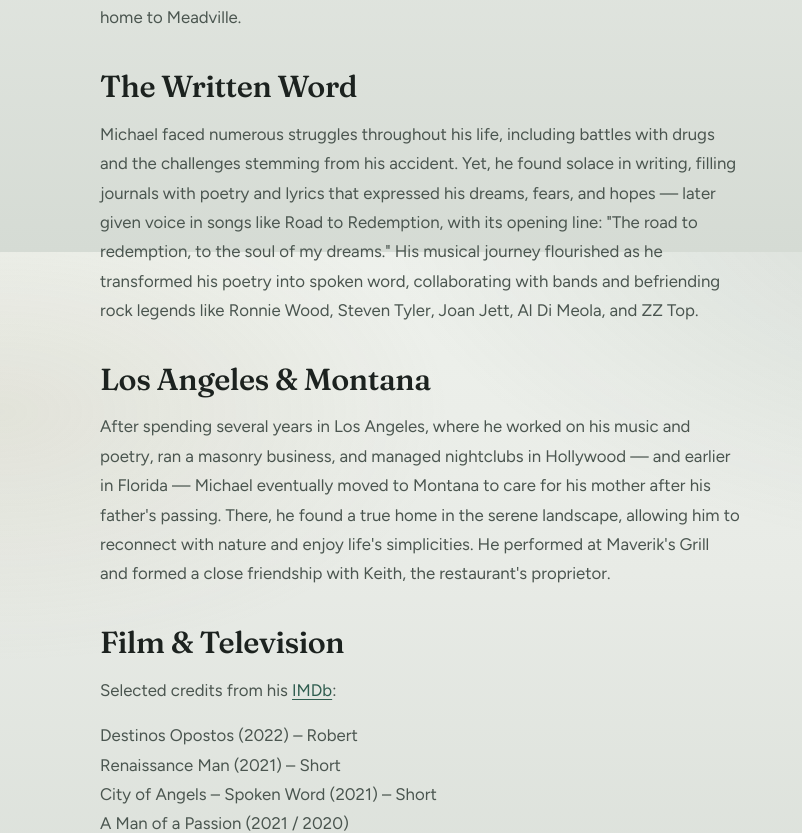
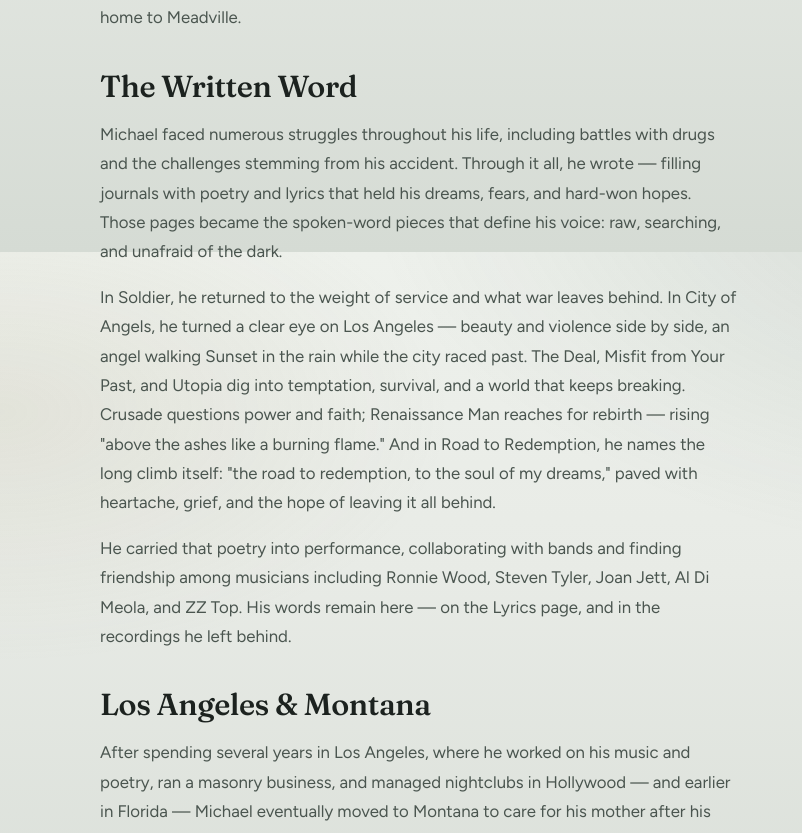
Before and after one commit to LeifChristian/michaelstone, a React (Vite) app: page /biography in a window 1280 px wide. Shown: the part 548-1381 px from the top of the page, without its empty margins (0-802 px from the left). Built offline with nearby package versions, Linux system fonts and the light colour scheme.

Commit message:
Expand Written Word section from his actual poems
Co-authored-by: Cursor <cursoragent@cursor.com>

```diff
--- a/content/biography.md
+++ b/content/biography.md
@@ -8,7 +8,11 @@ At 18, Michael left his small-town roots to serve in the Air Force, bidding fare
 
 ## The Written Word
 
-Michael faced numerous struggles throughout his life, including battles with drugs and the challenges stemming from his accident. Yet, he found solace in writing, filling journals with poetry and lyrics that expressed his dreams, fears, and hopes — later given voice in songs like Road to Redemption, with its opening line: "The road to redemption, to the soul of my dreams." His musical journey flourished as he transformed his poetry into spoken word, collaborating with bands and befriending rock legends like Ronnie Wood, Steven Tyler, Joan Jett, Al Di Meola, and ZZ Top.
+Michael faced numerous struggles throughout his life, including battles with drugs and the challenges stemming from his accident. Through it all, he wrote — filling journals with poetry and lyrics that held his dreams, fears, and hard-won hopes. Those pages became the spoken-word pieces that define his voice: raw, searching, and unafraid of the dark.
+
+In *Soldier*, he returned to the weight of service and what war leaves behind. In *City of Angels*, he turned a clear eye on Los Angeles — beauty and violence side by side, an angel walking Sunset in the rain while the city raced past. *The Deal*, *Misfit from Your Past*, and *Utopia* dig into temptation, survival, and a world that keeps breaking. *Crusade* questions power and faith; *Renaissance Man* reaches for rebirth — rising "above the ashes like a burning flame." And in *Road to Redemption*, he names the long climb itself: "the road to redemption, to the soul of my dreams," paved with heartache, grief, and the hope of leaving it all behind.
+
+He carried that poetry into performance, collaborating with bands and finding friendship among musicians including Ronnie Wood, Steven Tyler, Joan Jett, Al Di Meola, and ZZ Top. His words remain here — on the Lyrics page, and in the recordings he left behind.
 
 ## Los Angeles & Montana
 
--- a/src/pages/Home.tsx
+++ b/src/pages/Home.tsx
@@ -68,7 +68,13 @@ export function Home() {
 
         <h3>The Written Word</h3>
         <p>
-          Michael faced numerous struggles throughout his life, including battles with drugs and the challenges stemming from his accident. Yet, he found solace in writing, filling journals with poetry and lyrics that expressed his dreams, fears, and hopes — later given voice in songs like Road to Redemption, with its opening line: &quot;The road to redemption, to the soul of my dreams.&quot; His musical journey flourished as he transformed his poetry into spoken word, collaborating with bands and befriending rock legends like Ronnie Wood, Steven Tyler, Joan Jett, Al Di Meola, and ZZ Top.
+          Michael faced numerous struggles throughout his life, including battles with drugs and the challenges stemming from his accident. Through it all, he wrote — filling journals with poetry and lyrics that held his dreams, fears, and hard-won hopes. Those pages became the spoken-word pieces that define his voice: raw, searching, and unafraid of the dark.
+        </p>
+        <p>
+          In <em>Soldier</em>, he returned to the weight of service and what war leaves behind. In <em>City of Angels</em>, he turned a clear eye on Los Angeles — beauty and violence side by side, an angel walking Sunset in the rain while the city raced past. <em>The Deal</em>, <em>Misfit from Your Past</em>, and <em>Utopia</em> dig into temptation, survival, and a world that keeps breaking. <em>Crusade</em> questions power and faith; <em>Renaissance Man</em> reaches for rebirth — rising &quot;above the ashes like a burning flame.&quot; And in <em>Road to Redemption</em>, he names the long climb itself: &quot;the road to redemption, to the soul of my dreams,&quot; paved with heartache, grief, and the hope of leaving it all behind.
+        </p>
+        <p>
+          He carried that poetry into performance, collaborating with bands and finding friendship among musicians including Ronnie Wood, Steven Tyler, Joan Jett, Al Di Meola, and ZZ Top. His words remain here — on the Lyrics page, and in the recordings he left behind.
         </p>
 
         <h3>Los Angeles &amp; Montana</h3>
```
